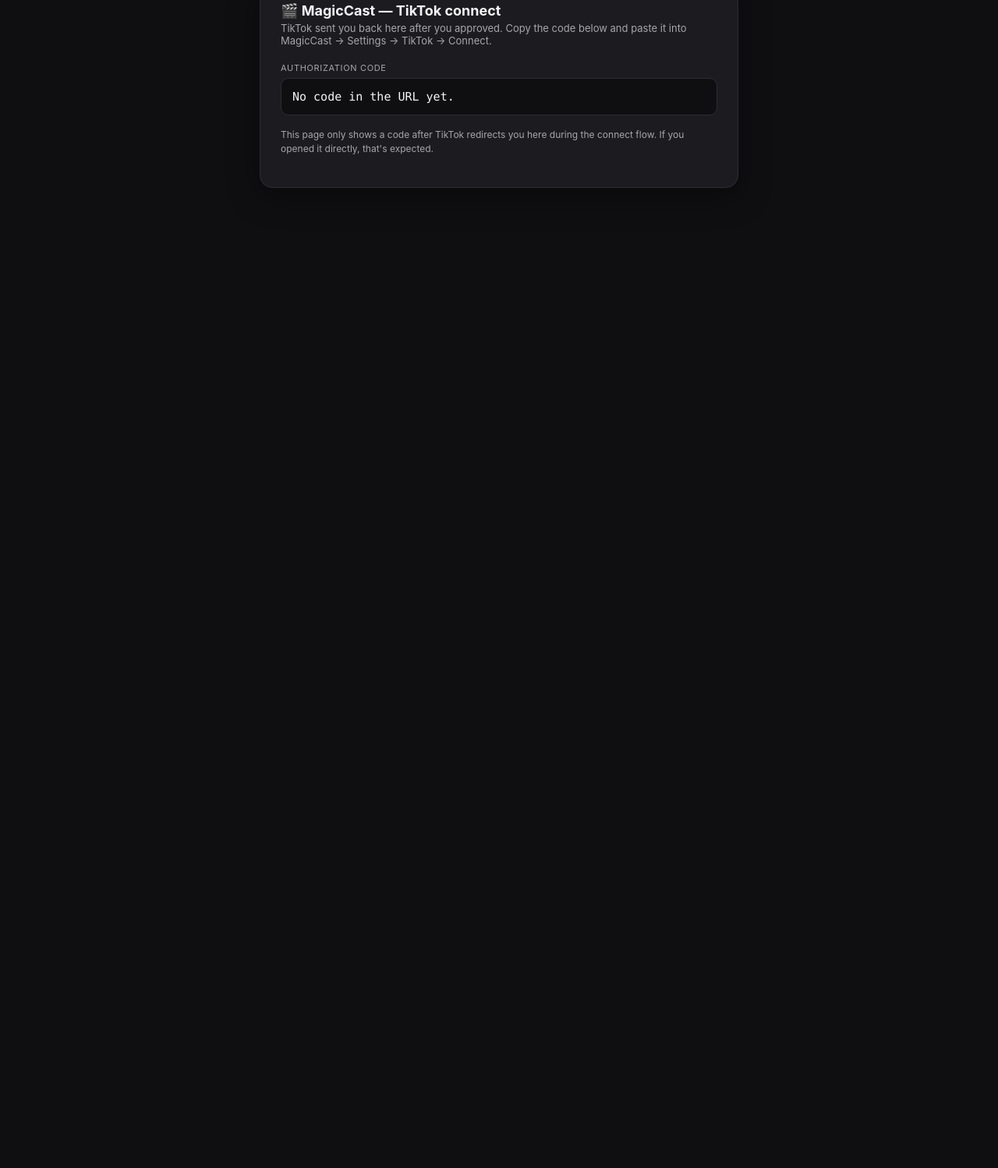
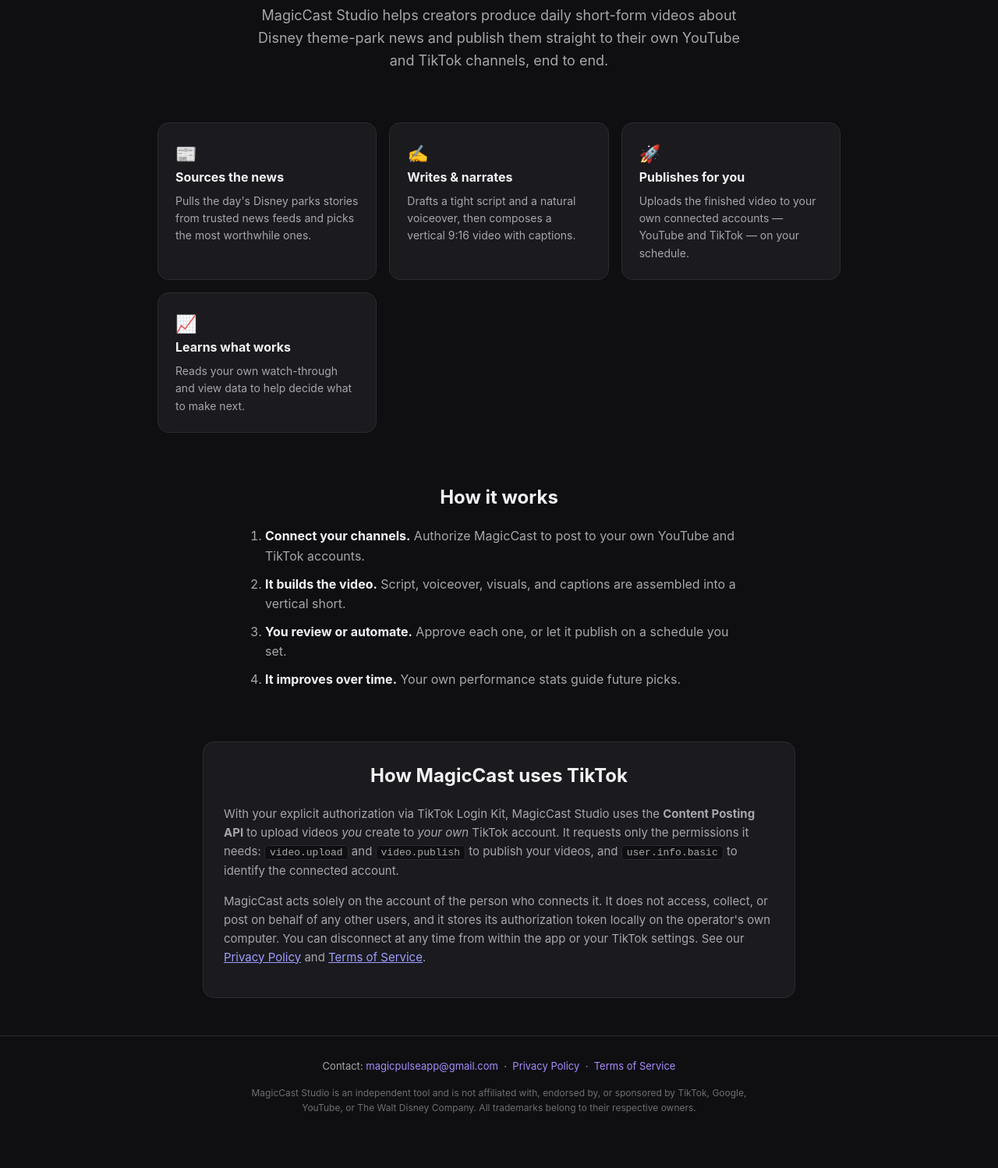
Before and after one commit to TheDoffman/magiccast-tiktok-site, a plain HTML site: page index.html in a window 1280 px wide. Shown: the part 293-1791 px from the top of the page at 78% size. Before the commit the page ends 800 px from the top, so only its background shows below. Drawn offline with Linux system fonts and the light colour scheme.

Commit message:
Add callback.html and update SETUP and index
Introduce a dedicated OAuth redirect page (callback.html) that shows and copies the TikTok authorization code, and move the redirect handling out of index.html. Rewrite SETUP.md with updated GitHub Pages instructions (upload four HTML files, new callback redirect URI, meta-tag verification) and include the additional scope user.info.basic. Redesign index.html into a marketing/homepage with updated copy and layout. Remove the obsolete SETUP 2.md file.

```diff
--- a/index.html
+++ b/index.html
@@ -3,88 +3,122 @@
 <head>
   <meta charset="utf-8">
   <meta name="viewport" content="width=device-width, initial-scale=1">
-  <title>MagicCast — TikTok connect</title>
+  <title>MagicCast Studio — automated short-form video for theme-park creators</title>
+  <meta name="description" content="MagicCast Studio helps creators turn Disney theme-park news into short-form videos and publish them to their own YouTube and TikTok accounts.">
 
   <!-- ============================================================
        TIKTOK DOMAIN VERIFICATION
-       When you add this URL as a redirect/property in TikTok for
-       Developers, TikTok offers a "meta tag" verification option and
-       gives you a value. Paste that value into content="" below and
-       re-upload this file, then click Verify in the TikTok portal.
-       (If TikTok instead gives you a downloadable .txt file, upload
-       THAT file to this same repo root and use the file method.)
+       TikTok verifies the site at its ROOT (this page). When you add
+       the URL property in TikTok for Developers, choose the meta-tag
+       method, paste the value TikTok gives you into content="" below,
+       re-upload this file, then click Verify.
+       (If TikTok gives a .txt file instead, upload that to the repo root.)
        ============================================================ -->
   <meta name="tiktok-developers-site-verification" content="PASTE_TIKTOK_VERIFICATION_VALUE_HERE">
 
   <style>
-    :root { color-scheme: light dark; }
-    body { margin:0; min-height:100vh; display:flex; align-items:center; justify-content:center;
-           font-family:-apple-system,BlinkMacSystemFont,"Segoe UI",sans-serif;
-           background:#0f0f12; color:#f5f5f7; }
-    .card { width:min(560px,92vw); background:#1c1c20; border:1px solid #2c2c32;
-            border-radius:16px; padding:28px 26px; box-shadow:0 10px 40px rgba(0,0,0,.4); }
-    h1 { font-size:18px; margin:0 0 4px; }
-    .sub { color:#a6a6ab; font-size:13px; margin:0 0 20px; }
-    .label { font-size:11px; text-transform:uppercase; letter-spacing:.06em; color:#a6a6ab; margin-bottom:6px; }
-    .code { font-family:ui-monospace,Menlo,monospace; font-size:15px; word-break:break-all;
-            background:#0f0f12; border:1px solid #2c2c32; border-radius:10px; padding:14px; }
-    button { margin-top:14px; width:100%; padding:12px; font-size:15px; font-weight:600;
-             border:0; border-radius:10px; background:#a78bfa; color:#15121f; cursor:pointer; }
-    button:active { transform:translateY(1px); }
-    .ok { color:#30d158; }
-    .err { color:#ff9f0a; }
-    .hint { font-size:12px; color:#a6a6ab; margin-top:16px; line-height:1.5; }
-    .full { font-size:11px; color:#6e6e73; margin-top:10px; word-break:break-all; }
+    :root { color-scheme: dark; --accent:#a78bfa; --bg:#0f0f12; --card:#1a1a1f; --line:#2a2a31; --text:#f2f2f4; --muted:#a6a6ab; }
+    * { box-sizing:border-box; }
+    body { margin:0; background:var(--bg); color:var(--text);
+           font-family:-apple-system,BlinkMacSystemFont,"Segoe UI",sans-serif; line-height:1.6; }
+    .wrap { max-width:920px; margin:0 auto; padding:0 22px; }
+    header { padding:22px 0; display:flex; align-items:center; justify-content:space-between; border-bottom:1px solid var(--line); }
+    .brand { font-weight:700; font-size:17px; }
+    header nav a { color:var(--muted); text-decoration:none; font-size:14px; margin-left:18px; }
+    header nav a:hover { color:var(--text); }
+
+    .hero { padding:72px 0 56px; text-align:center; }
+    .hero .badge { display:inline-block; font-size:12px; letter-spacing:.06em; text-transform:uppercase;
+                   color:var(--accent); background:rgba(167,139,250,.12); border:1px solid rgba(167,139,250,.3);
+                   border-radius:999px; padding:5px 12px; margin-bottom:18px; }
+    .hero h1 { font-size:40px; line-height:1.15; margin:0 0 14px; }
+    .hero p { font-size:18px; color:var(--muted); max-width:620px; margin:0 auto; }
+
+    .grid { display:grid; grid-template-columns:repeat(auto-fit,minmax(240px,1fr)); gap:16px; margin:8px 0 56px; }
+    .card { background:var(--card); border:1px solid var(--line); border-radius:14px; padding:22px; }
+    .card h3 { margin:0 0 6px; font-size:16px; }
+    .card p { margin:0; color:var(--muted); font-size:14px; }
+    .emoji { font-size:22px; }
+
+    section.block { padding:8px 0 48px; }
+    section.block h2 { font-size:24px; margin:0 0 18px; text-align:center; }
+    ol.steps { max-width:640px; margin:0 auto; padding-left:20px; }
+    ol.steps li { margin-bottom:10px; color:var(--muted); }
+    ol.steps b { color:var(--text); }
+
+    .tiktok { background:var(--card); border:1px solid var(--line); border-radius:14px; padding:24px 26px; max-width:760px; margin:0 auto; }
+    .tiktok h2 { text-align:left; margin-top:0; font-size:20px; }
+    .tiktok p { color:var(--muted); font-size:15px; }
+    .tiktok code { background:#0f0f12; border:1px solid var(--line); border-radius:5px; padding:1px 6px; font-size:13px; }
+
+    footer { border-top:1px solid var(--line); padding:28px 0 56px; color:var(--muted); font-size:13px; text-align:center; }
+    footer a { color:var(--accent); text-decoration:none; }
+    footer .disclaimer { margin-top:14px; font-size:12px; color:#6e6e73; max-width:680px; margin-left:auto; margin-right:auto; }
   </style>
 </head>
 <body>
-  <div class="card">
-    <h1>🎬 MagicCast — TikTok connect</h1>
-    <p class="sub">TikTok sent you back here after you approved. Copy the code below and paste it into MagicCast → Settings → TikTok → Connect.</p>
+  <div class="wrap">
+    <header>
+      <div class="brand">🎬 MagicCast&nbsp;Studio</div>
+      <nav>
+        <a href="#how">How it works</a>
+        <a href="#tiktok">TikTok</a>
+        <a href="./privacy.html">Privacy</a>
+        <a href="./terms.html">Terms</a>
+      </nav>
+    </header>
 
-    <div class="label">Authorization code</div>
-    <div class="code" id="code">—</div>
-    <button id="copy">Copy code</button>
+    <div class="hero">
+      <span class="badge">Short-form video automation</span>
+      <h1>Turn theme-park news into short videos — automatically.</h1>
+      <p>MagicCast Studio helps creators produce daily short-form videos about Disney
+      theme-park news and publish them straight to their own YouTube and TikTok
+      channels, end to end.</p>
+    </div>
 
-    <div class="full" id="full"></div>
-    <p class="hint" id="hint"></p>
+    <div class="grid">
+      <div class="card"><div class="emoji">📰</div><h3>Sources the news</h3><p>Pulls the day's Disney parks stories from trusted news feeds and picks the most worthwhile ones.</p></div>
+      <div class="card"><div class="emoji">✍️</div><h3>Writes &amp; narrates</h3><p>Drafts a tight script and a natural voiceover, then composes a vertical 9:16 video with captions.</p></div>
+      <div class="card"><div class="emoji">🚀</div><h3>Publishes for you</h3><p>Uploads the finished video to your own connected accounts — YouTube and TikTok — on your schedule.</p></div>
+      <div class="card"><div class="emoji">📈</div><h3>Learns what works</h3><p>Reads your own watch-through and view data to help decide what to make next.</p></div>
+    </div>
+
+    <section class="block" id="how">
+      <h2>How it works</h2>
+      <ol class="steps">
+        <li><b>Connect your channels.</b> Authorize MagicCast to post to your own YouTube and TikTok accounts.</li>
+        <li><b>It builds the video.</b> Script, voiceover, visuals, and captions are assembled into a vertical short.</li>
+        <li><b>You review or automate.</b> Approve each one, or let it publish on a schedule you set.</li>
+        <li><b>It improves over time.</b> Your own performance stats guide future picks.</li>
+      </ol>
+    </section>
+
+    <section class="block" id="tiktok">
+      <div class="tiktok">
+        <h2>How MagicCast uses TikTok</h2>
+        <p>With your explicit authorization via TikTok Login Kit, MagicCast Studio uses
+        the <b>Content Posting API</b> to upload videos <em>you</em> create to
+        <em>your own</em> TikTok account. It requests only the permissions it needs:
+        <code>video.upload</code> and <code>video.publish</code> to publish your
+        videos, and <code>user.info.basic</code> to identify the connected account.</p>
+        <p>MagicCast acts solely on the account of the person who connects it. It does
+        not access, collect, or post on behalf of any other users, and it stores its
+        authorization token locally on the operator's own computer. You can disconnect
+        at any time from within the app or your TikTok settings. See our
+        <a href="./privacy.html">Privacy Policy</a> and <a href="./terms.html">Terms of Service</a>.</p>
+      </div>
+    </section>
   </div>
 
-  <script>
-    (function () {
-      var q = new URLSearchParams(location.search);
-      var code = q.get('code') || '';
-      var err  = q.get('error') || q.get('error_description') || '';
-      var codeEl = document.getElementById('code');
-      var hintEl = document.getElementById('hint');
-      var fullEl = document.getElementById('full');
-      var btn    = document.getElementById('copy');
-
-      if (code) {
-        codeEl.textContent = code;
-        hintEl.innerHTML = '<span class="ok">✓ Got it.</span> You can also paste this whole page URL into the app — it reads the code either way.';
-        fullEl.textContent = location.href;
-      } else if (err) {
-        codeEl.textContent = err;
-        codeEl.className = 'code err';
-        hintEl.innerHTML = '<span class="err">TikTok returned an error (not a code).</span> Most common cause: the redirect URI here doesn\'t exactly match the one registered in your TikTok app.';
-        btn.style.display = 'none';
-      } else {
-        codeEl.textContent = 'No code in the URL yet.';
-        hintEl.textContent = 'This page only shows a code after TikTok redirects you here during the connect flow. If you opened it directly, that\'s expected.';
-        btn.style.display = 'none';
-      }
-
-      btn.addEventListener('click', function () {
-        navigator.clipboard.writeText(code).then(function () {
-          btn.textContent = 'Copied ✓';
-          setTimeout(function () { btn.textContent = 'Copy code'; }, 1800);
-        }).catch(function () {
-          var r = document.createRange(); r.selectNode(codeEl);
-          getSelection().removeAllRanges(); getSelection().addRange(r);
-        });
-      });
-    })();
-  </script>
+  <footer>
+    <div class="wrap">
+      Contact: <a href="mailto:magicpulseapp@gmail.com">magicpulseapp@gmail.com</a>
+      &nbsp;·&nbsp; <a href="./privacy.html">Privacy Policy</a>
+      &nbsp;·&nbsp; <a href="./terms.html">Terms of Service</a>
+      <p class="disclaimer">MagicCast Studio is an independent tool and is not affiliated
+      with, endorsed by, or sponsored by TikTok, Google, YouTube, or The Walt Disney
+      Company. All trademarks belong to their respective owners.</p>
+    </div>
+  </footer>
 </body>
 </html>
```
Also changed, not shown: callback.html (added, +90 -0 lines), 2 other files.
